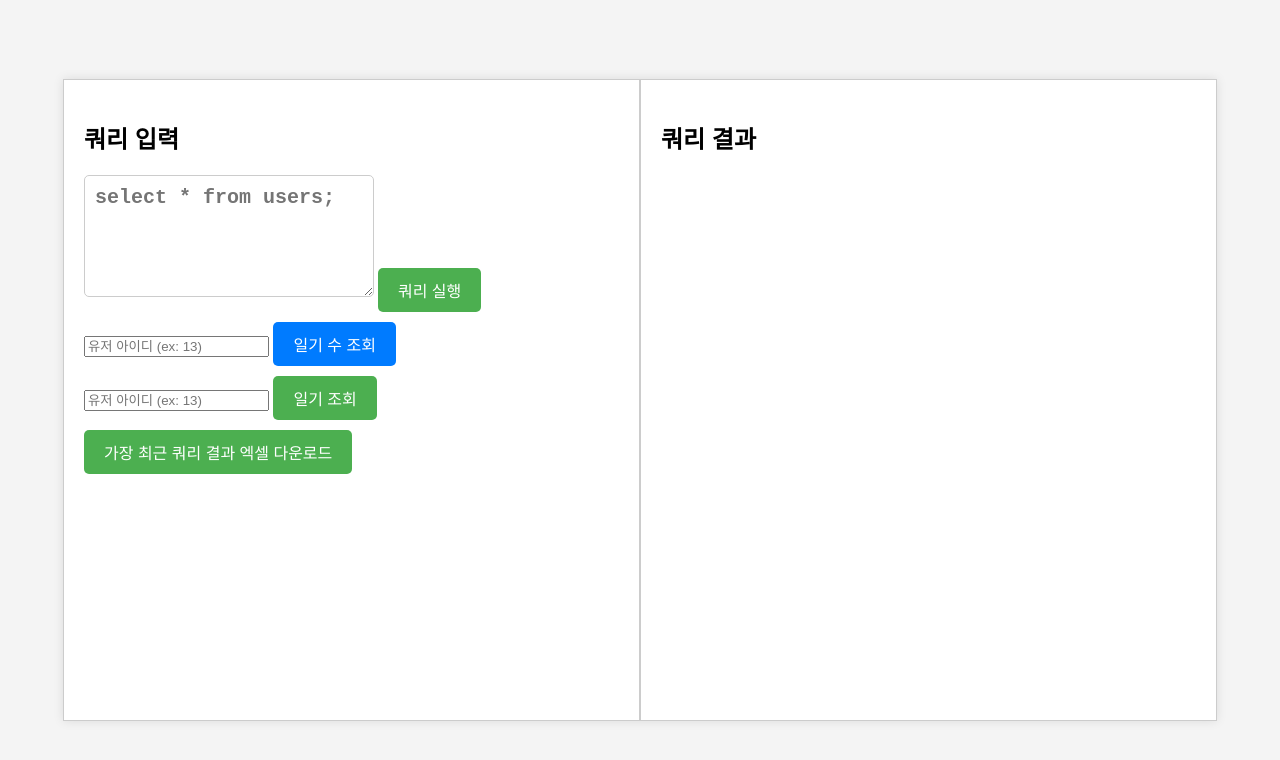
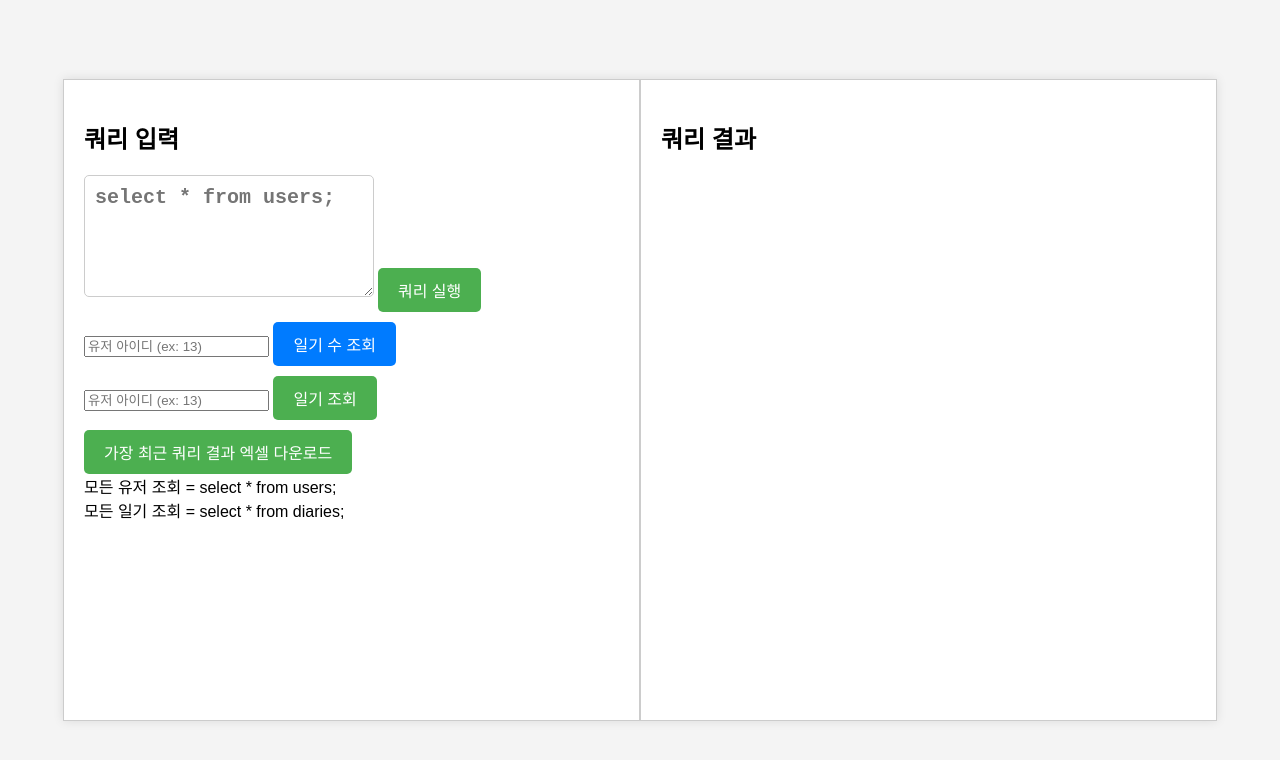
Before and after one commit to hyukjinKimm/clody_admin, a website: page public/index.html in a window 1280 px wide. Drawn offline with Linux system fonts and the light colour scheme.

Commit message:
설명글 추가

```diff
--- a/public/index.html
+++ b/public/index.html
@@ -28,6 +28,8 @@
             </div>
 
         <button id="download-excel-btn">가장 최근 쿼리 결과 엑셀 다운로드</button>
+            <div>모든 유저 조회 = select * from users;</div>
+            <div>모든 일기 조회 = select * from diaries;</div>
 
         </div>
 
```
